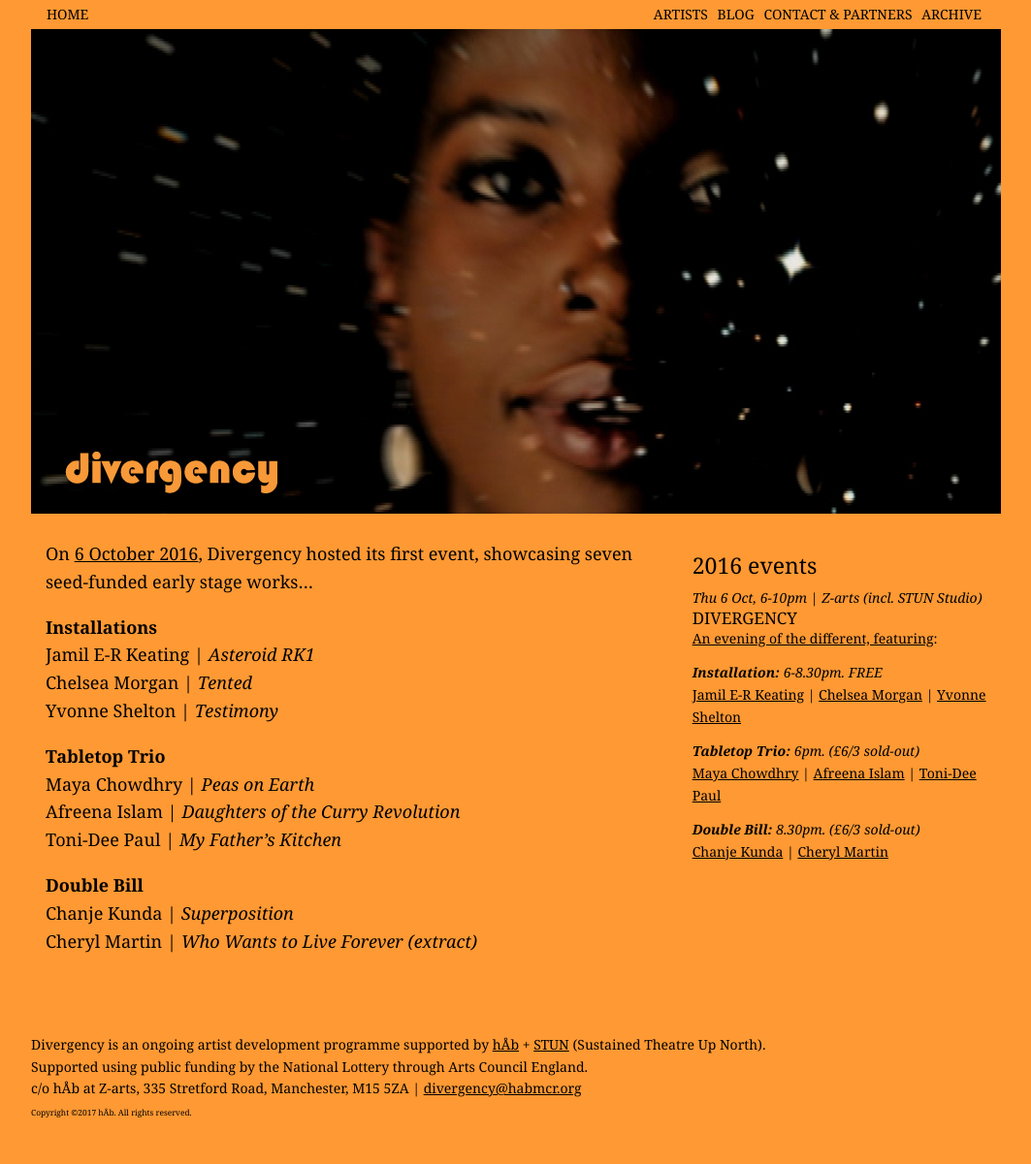
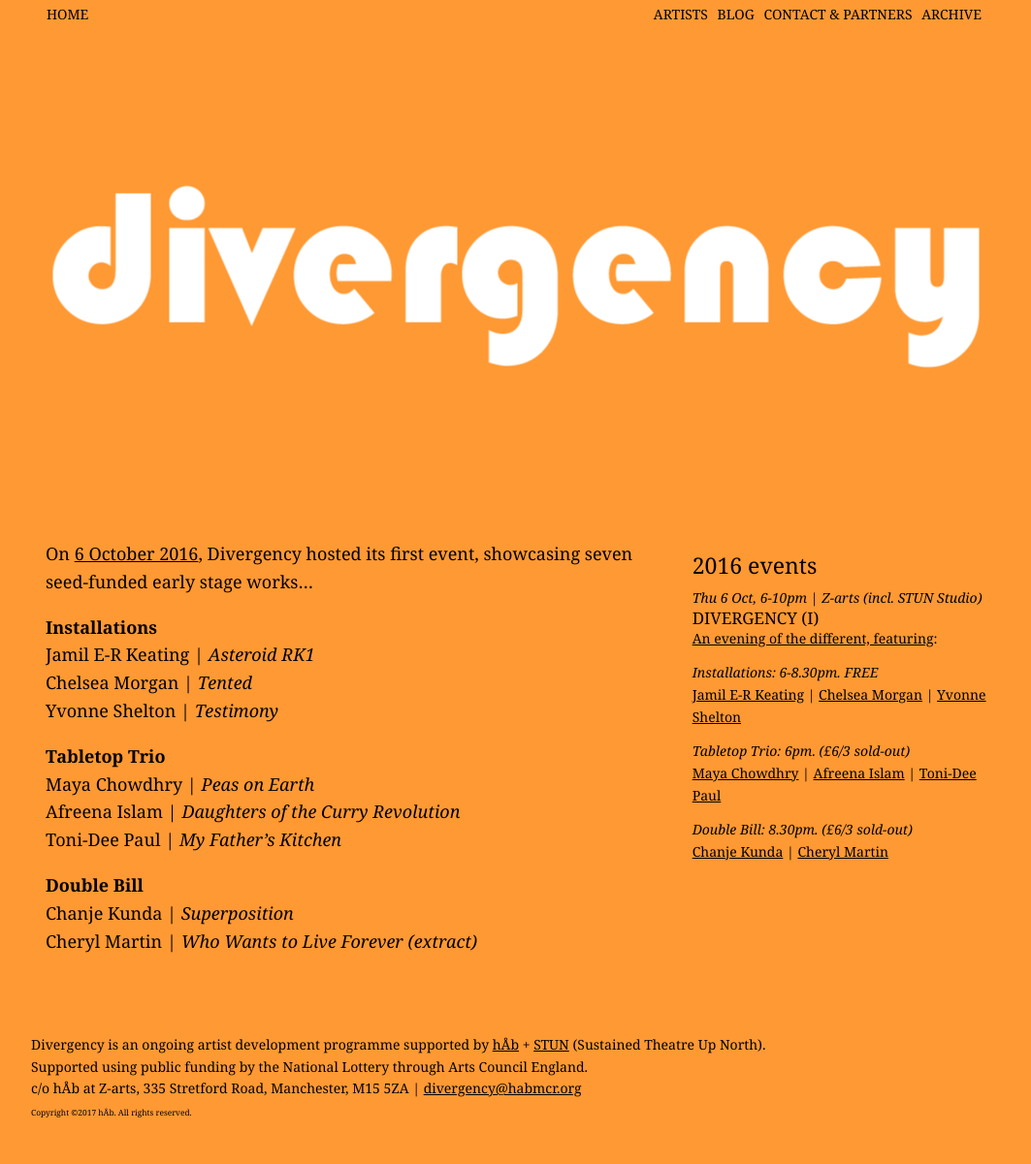
Before and after one commit to divergencymcr/divergencymcr.github.io, a Jekyll site: the page built from current/2016/index.md, in a window 1280 px wide. Shown: the whole page at 97% size, without its empty margins (108-1171 px from the left). Built offline with Jekyll 4.4.1, drawn with Linux system fonts in a browser that asks for light colours.

Commit message:
Update 2016-events.html

```diff
--- a/_layouts/2016-events.html
+++ b/_layouts/2016-events.html
@@ -2,22 +2,22 @@
 layout: base
 
 season: "2016 events"
-bodyclass: ev2016
+bodyclass: #redundant now
 sectionroot: 'current/2016'
 
 events:
-    -   label: "Divergency"
+    -   label: "Divergency (I)"
         date: "Thu 6 Oct, 6-10pm"
         venue: "| Z-arts (incl. STUN Studio)"
         artists:
-            - name: "<a href='/archive/2016-divergency'>An evening of the different, featuring</a>:"
-    -   date: "<b>Installation:</b> 6-8.30pm. FREE"
+            - name: "<a href='http://www.wordofwarning.org/archive/2016-divergency'>An evening of the different, featuring</a>:"
+    -   date: "Installations: 6-8.30pm. FREE"
         artists:
             - name: "<a href='/archive/2016-divergency/keating'>Jamil E-R Keating</a> | <a href='/archive/2016-divergency/morgan'>Chelsea Morgan</a> | <a href='/archive/2016-divergency/shelton'>Yvonne Shelton</a>"
-    -   date: "<b>Tabletop Trio:</b> 6pm. (£6/3 sold-out)"
+    -   date: "Tabletop Trio: 6pm. (£6/3 sold-out)"
         artists:
             - name: "<a href='/archive/2016-divergency/chowdhry'>Maya Chowdhry</a> | <a href='/archive/2016-divergency/islam'>Afreena Islam</a> | <a href='/archive/2016-divergency/paul'>Toni-Dee Paul</a>"
-    -   date: "<b>Double Bill:</b> 8.30pm. (£6/3 sold-out)"
+    -   date: "Double Bill: 8.30pm. (£6/3 sold-out)"
         artists:
             - name: "<a href='/archive/2016-divergency/kunda'>Chanje Kunda</a> | <a href='/archive/2016-divergency/martin'>Cheryl Martin</a>"
 
```
